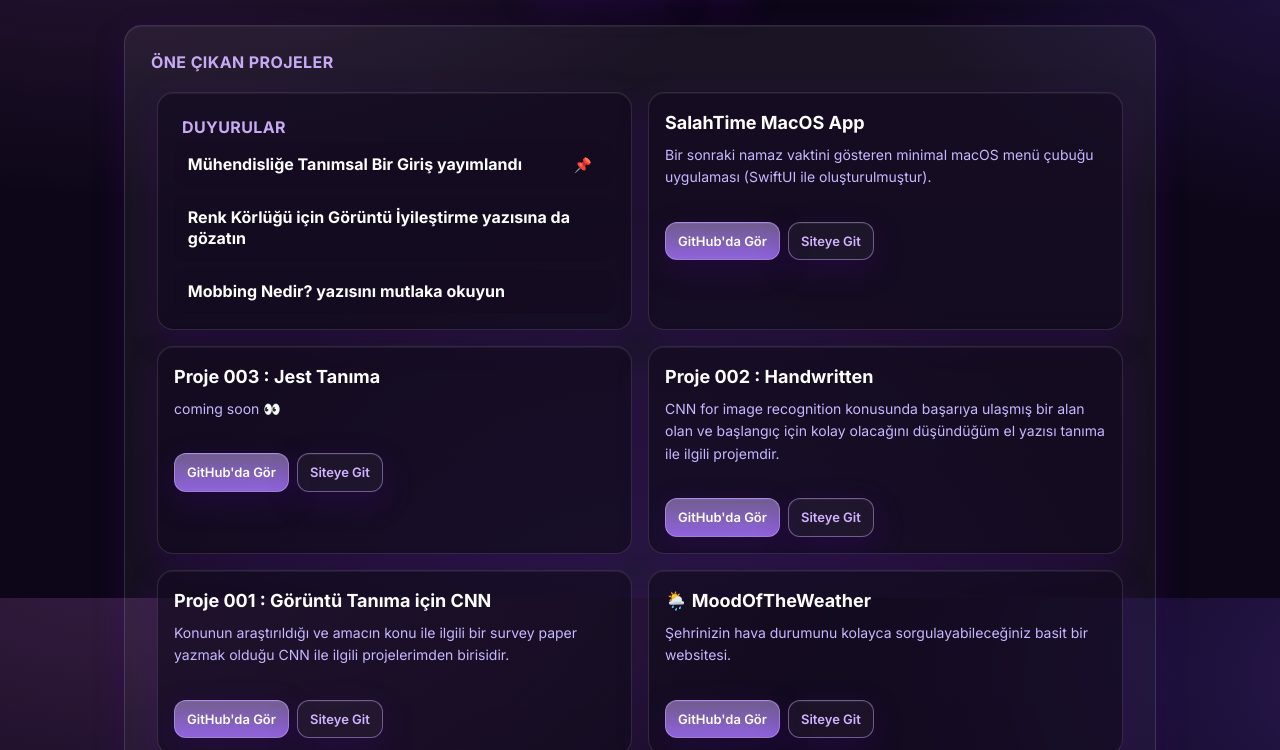
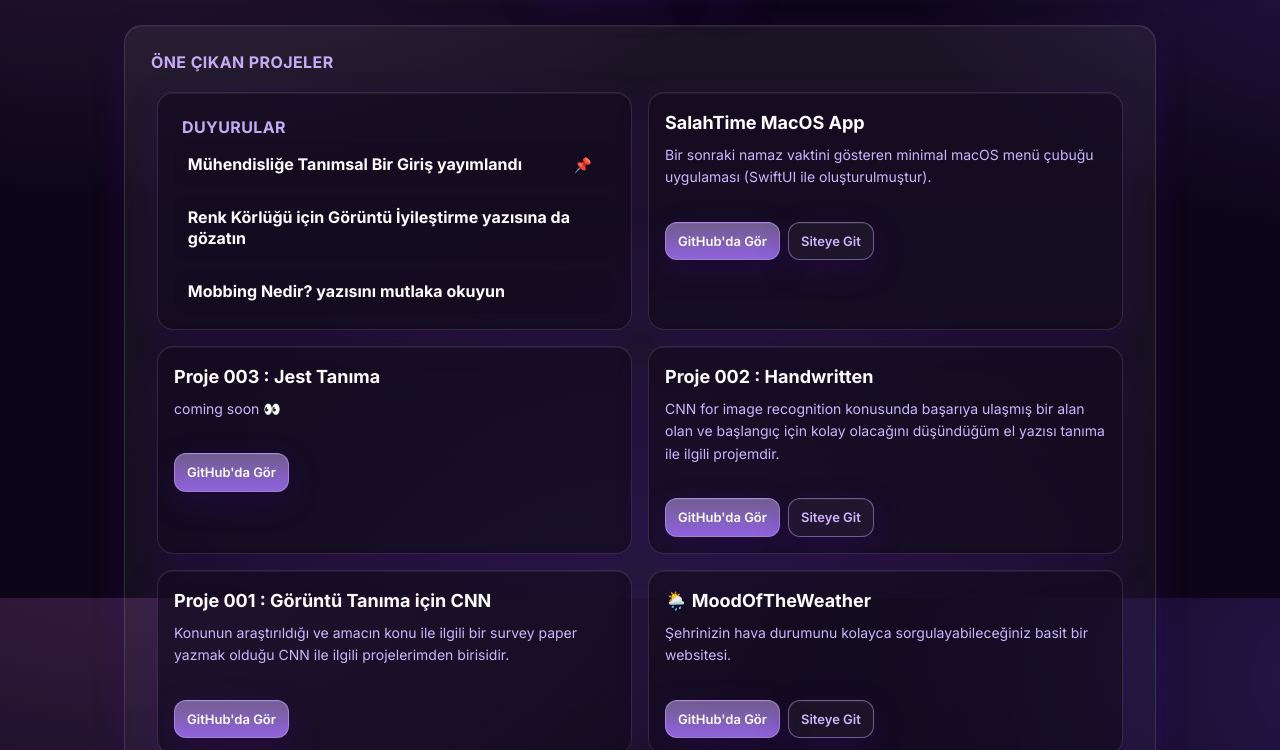
Before and after one commit to FadimeYaren/FadimeYaren.github.io, a plain HTML site: page index.html in a window 1280 px wide. Shown: the part 202-952 px from the top of the page. Drawn offline with nearby package versions, Linux system fonts and the light colour scheme.

Commit message:
Güncelleme

```diff
--- a/index.html
+++ b/index.html
@@ -75,7 +75,7 @@
           <p data-i18n="proj_CNN003_desc">CNN for image recognition konusunda başarıya ulaşmış bir alan olan ve başlangıç için kolay olacağını düşündüğüm el yazısı tanıma ile ilgili projemdir.</p>
           <div class="btn-row">
             <a class="btn primary" href="https://github.com/FadimeYaren/Gesture-Recognition-Project-003" target="_blank" rel="noopener" data-i18n="btn_github">GitHub'da Gör</a>
-            <a class="btn ghost" href="https://fadimeyaren.github.io/Gesture-Recognition-Project-003/" target="_blank" rel="noopener" data-i18n="btn_site">Siteye Git</a>
+
           </div>
         </article>
 
@@ -93,7 +93,7 @@
           <p data-i18n="proj_CNN001_desc">Konunun araştırıldığı ve amacın konu ile ilgili bir survay paper yazmak olduğu CNN ile ilgili projelerimden birisidir.</p>
           <div class="btn-row">
             <a class="btn primary" href="https://github.com/FadimeYaren/CNN-for-Image-Recognition-Project-001" target="_blank" rel="noopener" data-i18n="btn_github">GitHub'da Gör</a>
-            <a class="btn ghost" href="https://fadimeyaren.github.io" target="_blank" rel="noopener" data-i18n="btn_site">Siteye Git</a>
+
           </div>
         </article>
 
```
